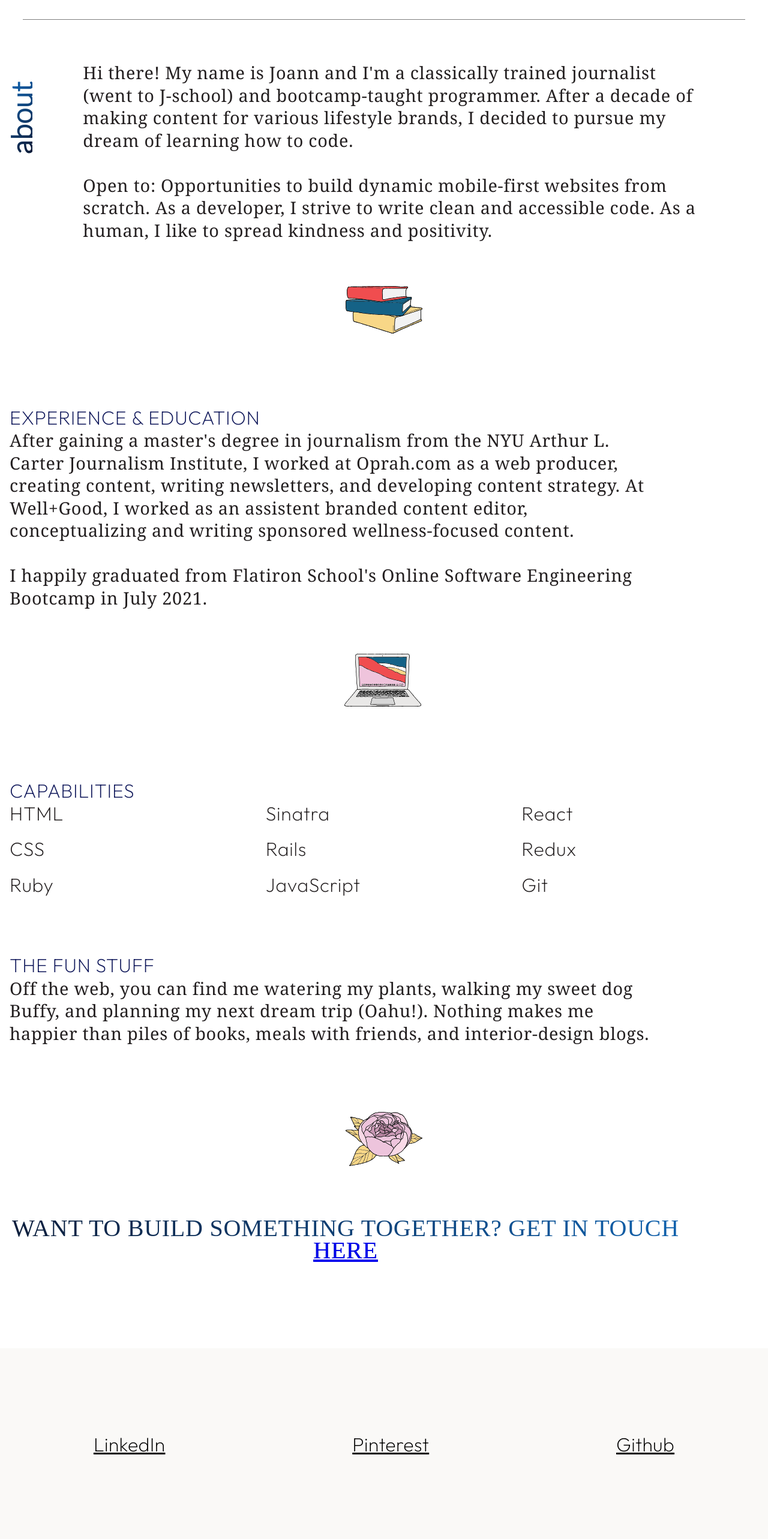
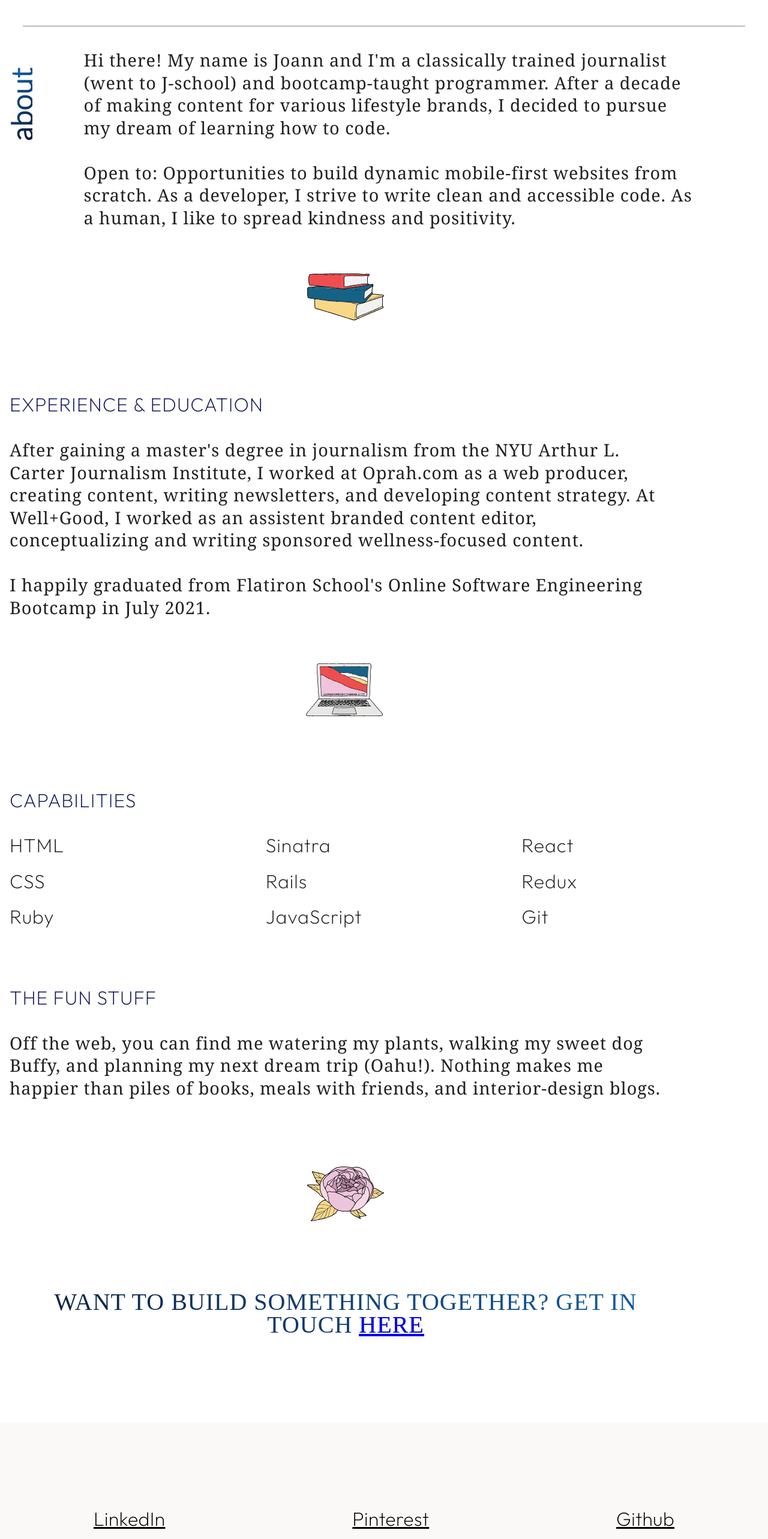
Before and after one commit to JLPinthecity/portfolio, a React (Create React App) app: page /about in a window 1280 px wide. Shown: the part 180-2746 px from the top of the page at 60% size. Built offline with nearby package versions, Linux system fonts and the light colour scheme; a web font is replaced by a local one.

Commit message:
add more media queries and attempt to fix sidebar issue in mobile

```diff
--- a/src/App.css
+++ b/src/App.css
@@ -1,7 +1,3 @@
-* {
-  box-sizing: border-box;
-}
-
 body {
   margin: 0px;
   padding: 0px;
@@ -19,6 +15,8 @@ body {
 .app {
   display: flex;
   flex-direction: column;
+  flex-wrap: wrap;
+  justify-content: flex-start;
   min-height: 100vh;
 }
 
@@ -30,11 +28,12 @@ body {
 .main {
   display: flex;
   flex: 1;
+  min-height: 100vh;
 }
 
 .footer {
   width: 100vw;
-  /* flex: 1; */
+  order: 2;
 }
 
 .title {
--- a/src/components/About.css
+++ b/src/components/About.css
@@ -2,7 +2,7 @@
   margin: 0px;
   padding: 0px;
   font-size: 25px;
-  letter-spacing: 0.03em;
+  letter-spacing: 0.04em;
   line-height: 1.5em;
   color: #231f20;
   font-family: Georgia, serif;
@@ -40,7 +40,8 @@
 }
 
 .block .illustration-container {
-  width: 100%;
+  box-sizing: border-box;
+  width: 90%;
   align-content: center;
   justify-content: center;
   text-align: center;
@@ -75,6 +76,7 @@
 }
 
 .prompt {
+  box-sizing: border-box;
   color: rgb(18, 26, 92);
   font-size: 2.5rem;
   font-family: "dongle", serif;
@@ -85,6 +87,8 @@
   text-align: center;
   text-transform: uppercase;
   width: 90vw;
+  height: auto;
+  padding: 2rem;
 }
 
 @media only screen and (max-width: 450px) {
@@ -95,6 +99,7 @@
 }
 
 @media only screen and (max-width: 750px) {
+  .text,
   .summary,
   .technology {
     font-size: 1.4rem;
--- a/src/components/About.js
+++ b/src/components/About.js
@@ -1,149 +1,145 @@
-import React from 'react';
-import laptop from '../images/laptop.svg';
-import books from '../images/books.svg';
-import peony from '../images/peony.svg';
+import React from "react";
+import laptop from "../images/laptop.svg";
+import books from "../images/books.svg";
+import peony from "../images/peony.svg";
 
-import './About.css';
+import "./About.css";
 
 function About() {
   return (
     <div className="about-wrapper">
+      <div className="about-row">
+        <div className="about-title">about</div>
 
-            <div className="about-row">
+        <br />
+        <br />
 
-                <div className="about-title">
-                about
+        <div className="summary">
+          Hi there! My name is Joann and I'm a classically trained journalist
+          (went to J-school) and bootcamp-taught programmer. After a decade of
+          making content for various lifestyle brands, I decided to pursue my
+          dream of learning how to code.
+          <br />
+          <br />
+          Open to: Opportunities to build dynamic mobile-first websites from
+          scratch. As a developer, I strive to write clean and accessible code.
+          As a human, I like to spread kindness and positivity.
+        </div>
       </div>
 
-                <br/>
-                <br/>
-
-                <div className="summary">
-                    Hi there! My name is Joann and I'm a classically trained journalist (went to J-school) and bootcamp-taught programmer. After a decade of making content for various lifestyle brands, I decided to pursue my dream of learning how to code.
-                    <br/>
-                    <br/>
-                    Open to: Opportunities to build dynamic mobile-first websites from scratch. As a developer, I strive to write clean and accessible code. As a human, I like to spread kindness and positivity.
-                </div>
-
-            </div>
-
-            <br/>
-            <br/>
+      <br />
+      <br />
 
       <div className="block">
-
         <div className="illustration-container">
-                    <img src={books} className="illustration books" alt="illustration of books"/>
+          <img
+            src={books}
+            className="illustration books"
+            alt="illustration of books"
+          />
         </div>
-                <br/>
-                <br/>
-                <br/>
+        <br />
+        <br />
+        <br />
         <div className="title">
           experience & education
+          <br />
+          <br />
         </div>
 
         <div className="text">
-
-                After gaining a master's degree in journalism from the NYU Arthur L. Carter Journalism Institute, I worked at Oprah.com as a web producer, creating content, writing newsletters, and developing content strategy. At Well+Good, I worked as an assistent branded content editor, conceptualizing and writing sponsored wellness-focused content.
-                <br/>
-                <br/>
-                I happily graduated from Flatiron School's Online Software Engineering Bootcamp in July 2021.
+          After gaining a master's degree in journalism from the NYU Arthur L.
+          Carter Journalism Institute, I worked at Oprah.com as a web producer,
+          creating content, writing newsletters, and developing content
+          strategy. At Well+Good, I worked as an assistent branded content
+          editor, conceptualizing and writing sponsored wellness-focused
+          content.
+          <br />
+          <br />I happily graduated from Flatiron School's Online Software
+          Engineering Bootcamp in July 2021.
         </div>
 
-            <br/>
-            <br/>
+        <br />
+        <br />
 
         <div className="illustration-container">
-                    <img src={laptop} className="illustration macbook" alt="illustration of macbook air with keys and screen showing"/>
+          <img
+            src={laptop}
+            className="illustration macbook"
+            alt="illustration of macbook air with keys and screen showing"
+          />
         </div>
-                <br/>
-                <br/>
-                <br/>
-                <div className="title">
-                capabilities
-                </div>
-
+        <br />
+        <br />
+        <br />
+        <div className="title">capabilities</div>
+        <br />
 
         <div className="technologies-container">
           <div className="technologies text">
+            <div class="technology">HTML</div>
 
-                    <div class="technology">
-                    HTML
+            <div class="technology">CSS</div>
+
+            <div class="technology">Ruby</div>
           </div>
 
-                    <div class="technology">
-                    CSS
+          <div className="technologies text">
+            <div class="technology">Sinatra</div>
+
+            <div class="technology">Rails</div>
+
+            <div class="technology">JavaScript</div>
           </div>
 
-                    <div class="technology">
-                    Ruby
+          <div className="technologies text">
+            <div class="technology">React</div>
+
+            <div class="technology">Redux</div>
+
+            <div class="technology">Git</div>
           </div>
         </div>
 
-                <div className="technologies text">
-                    <div class="technology">
-                    Sinatra
+        <br />
+        <br />
+
+        <div className="title">The Fun Stuff</div>
+        <br />
+
+        <div className="text">
+          Off the web, you can find me watering my plants, walking my sweet dog
+          Buffy, and planning my next dream trip (Oahu!). Nothing makes me
+          happier than piles of books, meals with friends, and interior-design
+          blogs.
         </div>
 
-                    <div class="technology">
-                    Rails
+        <br />
+        <br />
+        <br />
+
+        <div className="illustration-container">
+          <img
+            src={peony}
+            className="illustration peony"
+            alt="illustration of pink peony flower"
+          />
+        </div>
+        <br />
+        <br />
+        <div className="prompt">
+          Want to build something together? Get in touch{" "}
+          <a href="mailto:hitherejoann@gmail.com?subject=CONTACT%20FORM">
+            here
+          </a>
         </div>
 
-                    <div class="technology">
-                    JavaScript
-                    </div>
-
-                </div>
-
-                <div className="technologies text">
-
-                    <div class="technology">
-                    React
-                    </div>
-
-                    <div class="technology">
-                    Redux
-                    </div>
-
-                    <div class="technology">
-                    Git
+        <br />
+        <br />
+        <br />
       </div>
     </div>
-
-                </div>
-
-                <br/>
-                <br/>
-
-                <div className="title">
-                The Fun Stuff
-                </div>
-
-                <div className="text">
-                Off the web, you can find me watering my plants, walking my sweet dog Buffy, and planning my next dream trip (Oahu!). Nothing makes me happier than piles of books, meals with friends, and interior-design blogs.
-                </div>
-
-                <br/>
-                <br/>
-                <br/>
-
-                <div className="illustration-container">
-                    <img src={peony} className="illustration peony" alt="illustration of pink peony flower"/>
-                </div>
-                <br/>
-                <br/>
-                <div className="prompt">
-                Want to build something together? Get in touch <a href="mailto:hitherejoann@gmail.com?subject=CONTACT%20FORM">here</a>
-                </div>
-
-                <br/>
-                <br/>
-                <br/>
-
-
-            </div>
-        </div>
-    )
+  );
 }
 
 export default About;
--- a/src/components/Main.css
+++ b/src/components/Main.css
@@ -100,7 +100,7 @@
 }
 
 /* Small screen max-width 600px */
-@media only screen and (max-width: 600px) {
+@media only screen and (max-width: 600px) and (min-width: 300px) {
   .main-wrapper {
     width: 100%;
     height: auto;
@@ -155,6 +155,11 @@
 
   .header2 {
     padding-left: 0px;
+  }
+
+  .left-side .button-wrapper {
+    margin-right: 6rem;
+    justify-content: center;
   }
 }
 
--- a/src/components/Sidebar.css
+++ b/src/components/Sidebar.css
@@ -1,4 +1,4 @@
-.main {
+.main-container {
   display: flex;
   flex-direction: column;
   align-items: center;
@@ -6,23 +6,23 @@
   height: 100vh;
 }
 
-.main .item {
+.main-container .item {
   display: flex;
   justify-content: center;
   list-style-type: none;
   margin: 2rem;
-  padding: 3rem;
+  padding: 2rem;
   cursor: pointer;
-  font-size: 5rem;
+  font-size: 3.5rem;
 }
 
-.main .item a {
+.main-container .item a {
   text-decoration: none;
   color: rgb(0, 0, 43);
 }
 
-.main .item a:hover,
-.main .item a:active {
+.main-container .item a:hover,
+.main-container .item a:active {
   color: rgb(224, 133, 236);
 }
 
@@ -33,7 +33,7 @@
   letter-spacing: 0.3em;
   text-transform: uppercase;
   left: 0;
-  top: 10rem;
+  top: 13rem;
   width: 100vw;
   height: 100%;
   transform: translateX(-100%);
@@ -44,32 +44,56 @@
 }
 /* this will move the window to the left by its full width */
 
+/* this will move the window to the left by its full width */
 .sidebar_wrapper.open {
   transform: translateX(0);
 }
 
-@media only screen and (min-width: 400px) {
-  .main .item {
+@media only screen and (max-width: 600px) and (min-width: 300px) {
+  .main-container {
+    color: pink;
+    height: 200vh;
+    width: 100vw;
+    left: 0;
+    top: 2rem;
+    position: fixed;
+  }
+
+  .sidebar_wrapper {
+    top: 7rem;
+    left: 0;
+  }
+
+  .main-container .item a {
     font-size: 3rem;
+    padding-right: 2rem;
   }
 }
 
-@media only screen and (min-width: 640px) {
-  .main .item {
-    margin: 1rem;
-    padding: 2.5rem;
-    cursor: pointer;
+@media only screen and (max-width: 950px) and (min-width: 600px) {
+  .main-container {
+    height: 200vh;
+    width: 100vw;
+    left: -7rem;
+    top: -2rem;
+    position: fixed;
+  }
+  .main-container .item {
     font-size: 4rem;
+  }
+
+  .sidebar_wrapper {
+    top: 7rem;
   }
 }
 
-@media only screen and (min-width: 1200px) {
+@media only screen and (max-width: 1800px) and (min-width: 950px) {
   .sidebar_wrapper {
-    top: 13rem;
+    top: 12rem;
   }
 }
 
-@media only screen and (min-width: 1800px) {
+@media only screen and (max-width: 2000px) and (min-width: 1800px) {
   .sidebar_wrapper {
     top: 18rem;
   }
```
Also changed, not shown: src/components/Code.css (+34 -40 lines), src/components/Sidebar.js (+12 -16 lines). Lines whose indentation alone changed are shown as unchanged.
